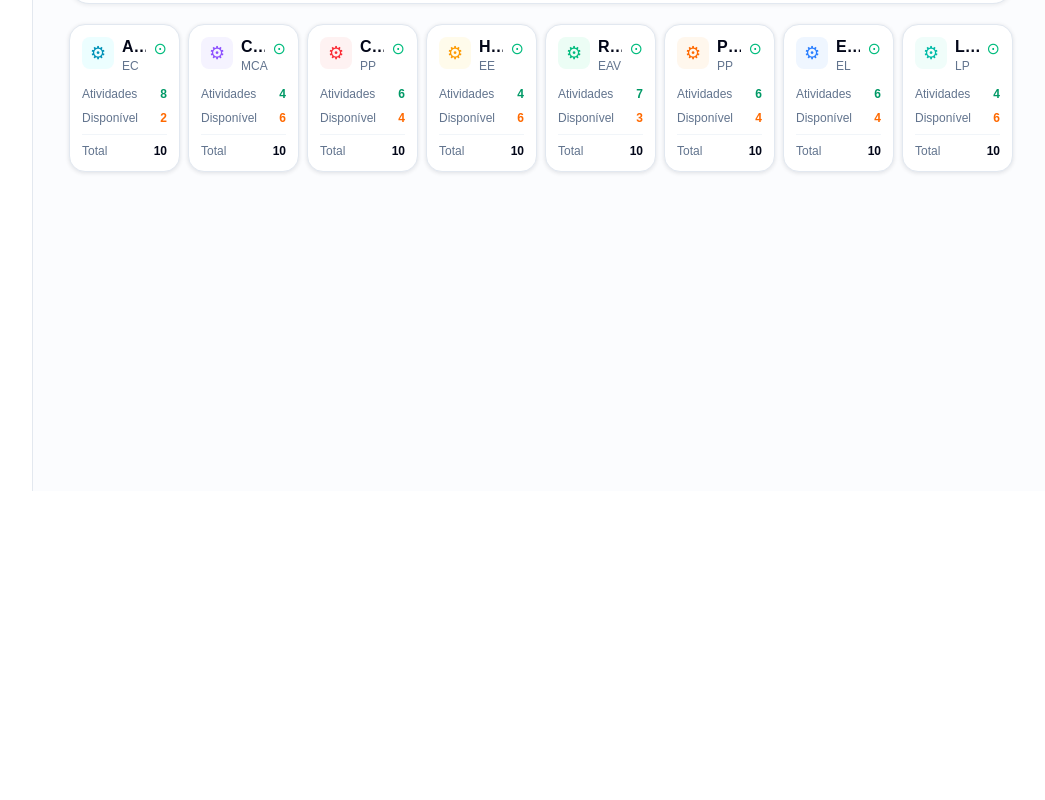
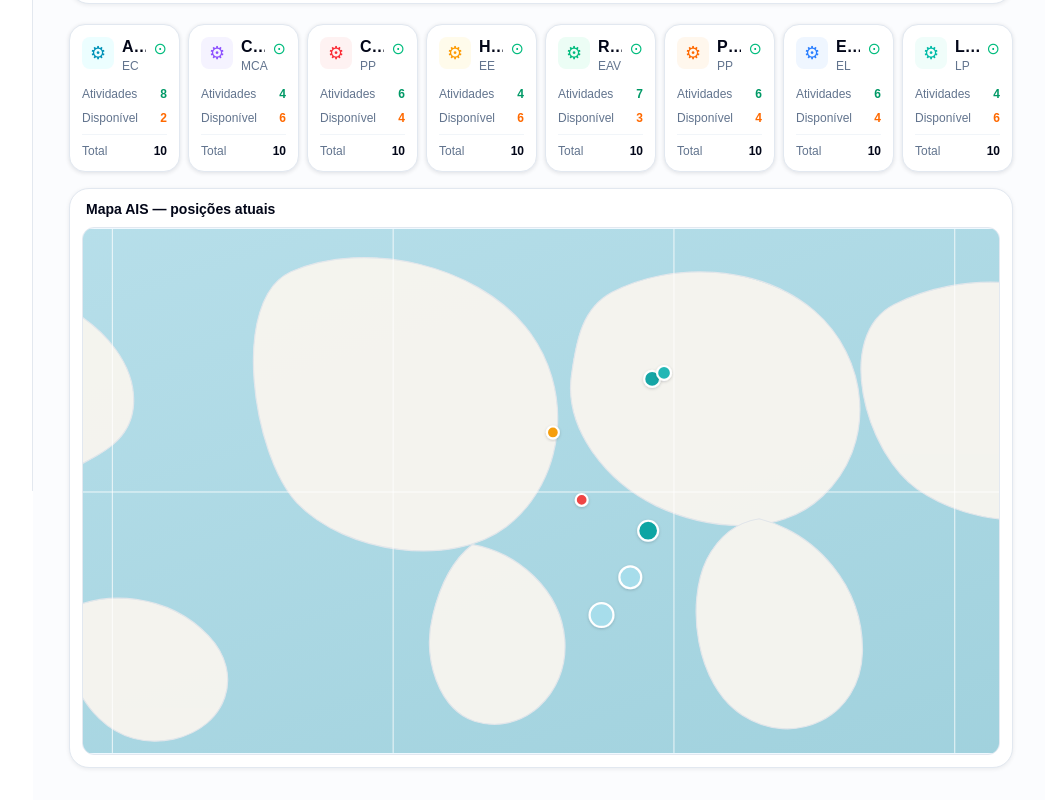
Before and after one commit to BAQ2002/OpsHub-Facilities, a Next.js app: page / in a window 1280 px wide. Shown: the part 309-1109 px from the top of the page, without its empty margins (231-1276 px from the left). Before the commit the page ends 800 px from the top, so only its background shows below. Built offline with nearby package versions, Linux system fonts and the light colour scheme.

Commit message:
Add facilities map image container

```diff
--- a/app/page.tsx
+++ b/app/page.tsx
@@ -1,3 +1,4 @@
+import Image from "next/image";
 import Link from "next/link";
 
 const equipmentCards = [
@@ -167,7 +168,7 @@ export default function Home() {
           </div>
         </section>
 
-        <section className="grid grid-cols-8 gap-2">
+        <section className="grid gap-2 sm:grid-cols-2 lg:grid-cols-4 xl:grid-cols-8">
           {equipmentCards.map((card) => (
             <article
               key={card.title}
@@ -197,6 +198,22 @@ export default function Home() {
               </div>
             </article>
           ))}
+        </section>
+
+        <section className="mt-4 rounded-[20px] border border-slate-200 bg-white p-3 shadow-[0_1px_4px_rgba(15,23,42,0.08)]" aria-labelledby="map-title">
+          <h2 id="map-title" className="mb-2 px-1 text-sm font-bold leading-tight text-slate-950">
+            Mapa AIS — posições atuais
+          </h2>
+          <div className="relative min-h-[360px] overflow-hidden rounded-xl border border-slate-200 bg-sky-50 md:min-h-[420px] lg:min-h-[528px]">
+            <Image
+              src="/facilities-map.svg"
+              alt="Mapa AIS com posições atuais das atividades de facilities"
+              fill
+              className="object-cover"
+              priority
+              sizes="(min-width: 1024px) 1544px, 100vw"
+            />
+          </div>
         </section>
       </div>
     </section>
```
Also changed, not shown: public/facilities-map.svg (added).
